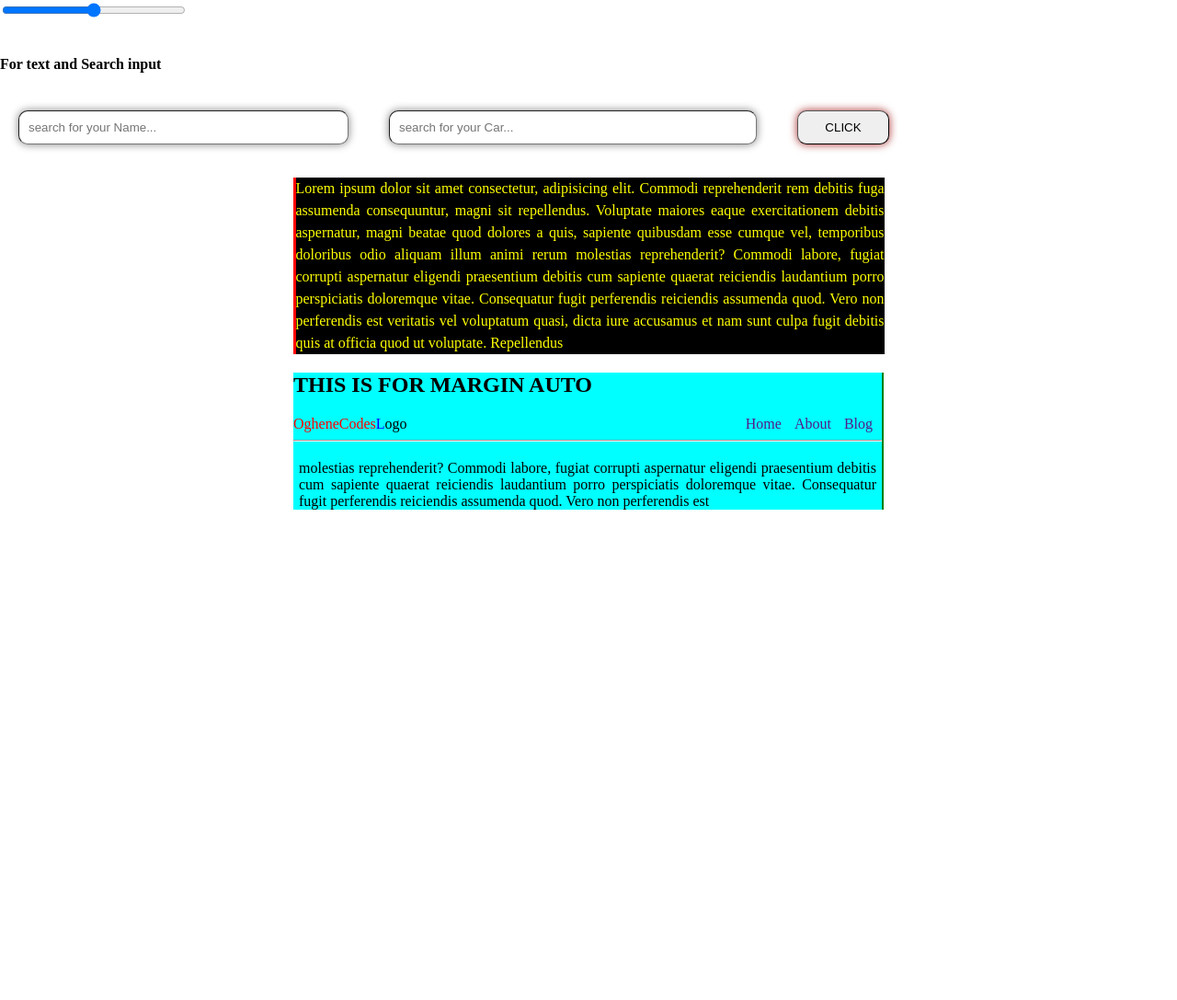
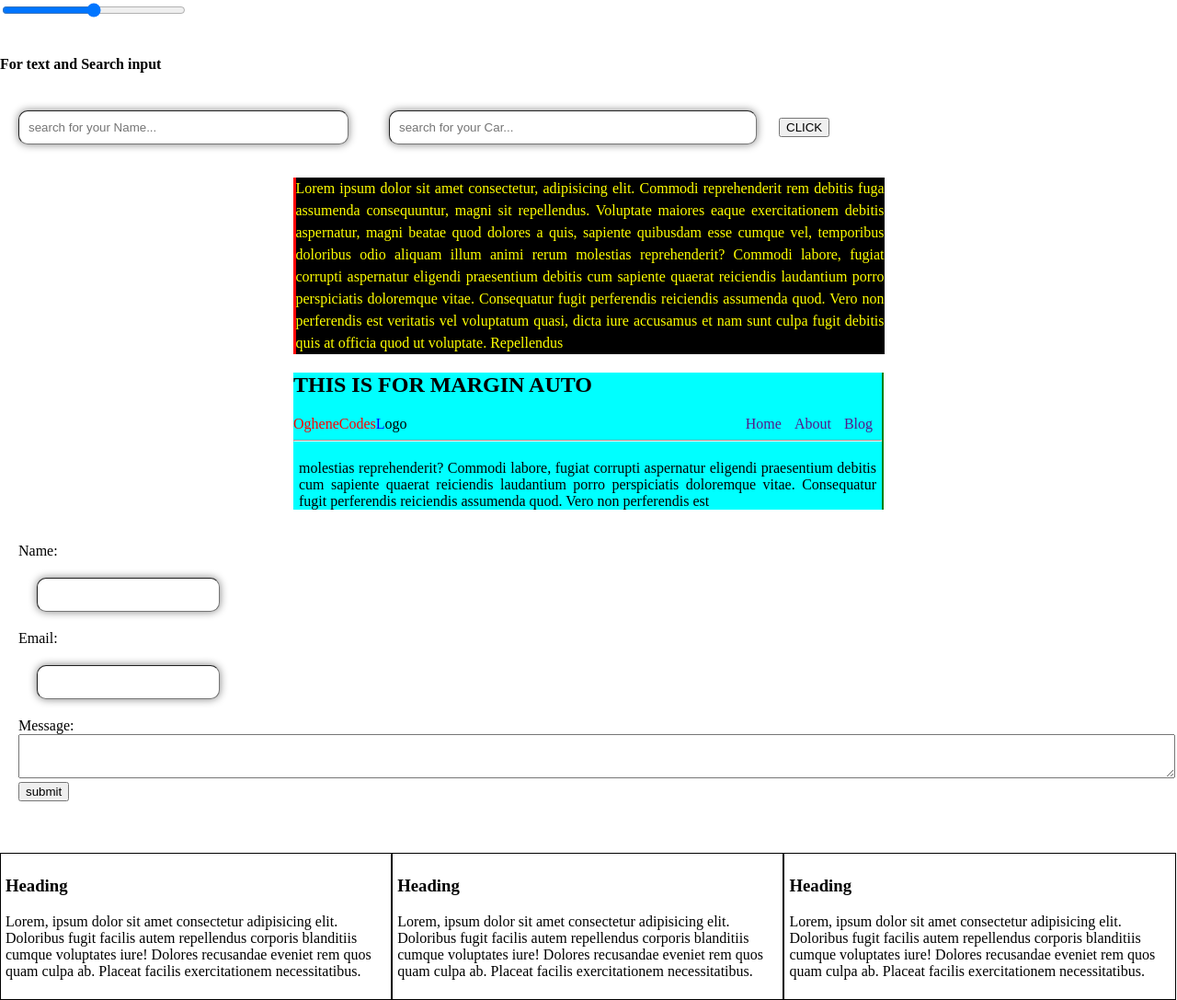
Before and after one commit to ogheneCodes/myCSSTutorial, a plain HTML site: page index.html in a window 1280 px wide. Shown: the part 900-1987 px from the top of the page at 92% size. Before the commit the page ends 1470 px from the top, so only its background shows below. Drawn offline with Linux system fonts and the light colour scheme.

Commit message:
fit commit

```diff
--- a/index.html
+++ b/index.html
@@ -4,8 +4,8 @@
     <meta charset="UTF-8" />
     <meta http-equiv="X-UA-Compatible" content="IE=edge" />
     <meta name="viewport" content="width=device-width, initial-scale=1.0" />
+    <link rel="stylesheet" href="main.css" />
     <title>CSS super features</title>
-    <link rel="stylesheet" href="main.css" />
   </head>
   <body>
     <div>
@@ -42,8 +42,8 @@
         </summary>
       </details>
     </div>
-    <!-- ariticle -->
-    <div>
+    <!-- for div1 -->
+    <div class="div1">
       <h5>Article</h5>
       <article>
         <div id="div1">Here is div one 1</div>
@@ -60,34 +60,51 @@
           <div id="div8">Here is div 8</div>
         </section>
       </article>
+      <!-- div for first span tags -->
+      <div>
         <span>
           <h4>This is for meter</h4>
-          <meter id="meter" max="100" min="20" value= "50">g</meter>
+          <meter id="meter" max="100" min="20" value="50">g</meter>
         </span>
         <span>
           <h4>This is for Progress</h4>
           <progress></progress>
-          <progress max="100" min="20" value= "50"></progress>
+          <progress max="100" min="20" value="50"></progress>
         </span>
         <span>
           <h4>This is for color</h4>
-        <input type="color">
+          <input type="color" />
         </span>
         <span>
           <h4>This is for range</h4>
-          <input type="range" id="range">
+          <input type="range" id="range" />
         </span>
-      <span>
+      </div>
+      <!-- end of div for first span tag -->
+    </div>
+    <!-- end of div1 -->
+
+    <!-- div for first forms -->
+    <div >
       <h4>For text and Search input</h4>
-          <form action="">
-          <input type="text" list="suggestions1" size="40" placeholder="search for your Name...">
+      <form action="" class="suggestions">
+        <input
+          type="text"
+          list="suggestions1"
+          size="40"
+          placeholder="search for your Name..."
+        />
         <datalist id="suggestions1">
           <option>Maxthech</option>
           <option>OgheneCode</option>
           <option>weCodes</option>
           <option>libcodes</option>
         </datalist>
-          <input type="search" list="suggestions2" placeholder="search for your Car...">
+        <input
+          type="search"
+          list="suggestions2"
+          placeholder="search for your Car..."
+        />
         <datalist id="suggestions2">
           <option>Benz</option>
           <option>Toyota</option>
@@ -95,32 +112,34 @@
           <option>BMW</option>
         </datalist>
         <span>
-          <input type="submit" value="CLICK">
+          <input type="submit" value="CLICK" />
         </span>
       </form>
-      </span>
-    <div>
-<!-- using a margin auto -->
+    </div>
+    <!-- end of div for first forms -->
+    <!-- using margin auto -->
     <div id="container">
       <p id="p2">
         Lorem ipsum dolor sit amet consectetur, adipisicing elit. Commodi
         reprehenderit rem debitis fuga assumenda consequuntur, magni sit
-            repellendus. Voluptate maiores eaque exercitationem debitis
-            aspernatur, magni beatae quod dolores a quis, sapiente quibusdam
-            esse cumque vel, temporibus doloribus odio aliquam illum animi rerum
-            molestias reprehenderit? Commodi labore, fugiat corrupti aspernatur
-            eligendi praesentium debitis cum sapiente quaerat reiciendis
-            laudantium porro perspiciatis doloremque vitae. Consequatur fugit
-            perferendis reiciendis assumenda quod. Vero non perferendis est
-            veritatis vel voluptatum quasi, dicta iure accusamus et nam sunt
-            culpa fugit debitis quis at officia quod ut voluptate. Repellendus
+        repellendus. Voluptate maiores eaque exercitationem debitis aspernatur,
+        magni beatae quod dolores a quis, sapiente quibusdam esse cumque vel,
+        temporibus doloribus odio aliquam illum animi rerum molestias
+        reprehenderit? Commodi labore, fugiat corrupti aspernatur eligendi
+        praesentium debitis cum sapiente quaerat reiciendis laudantium porro
+        perspiciatis doloremque vitae. Consequatur fugit perferendis reiciendis
+        assumenda quod. Vero non perferendis est veritatis vel voluptatum quasi,
+        dicta iure accusamus et nam sunt culpa fugit debitis quis at officia
+        quod ut voluptate. Repellendus
       </p>
     </div>
+    <!-- end of using margin auto -->
+    <!--  start dommy website -->
     <div id="div2">
-
       <h2>This is for margin auto</h2>
       <div>
-    <span style="color: red;">OgheneCodes</span><span style="color: blue">L</span><span>ogo</span>
+        <span style="color: red">OgheneCodes</span
+        ><span style="color: blue">L</span><span>ogo</span>
         <span>
           <nav>
             <a href="">Home</a>
@@ -129,21 +148,62 @@
           </nav>
         </span>
       </div>
-  <hr style="background-color: blue;">
+      <hr style="background-color: blue" />
       <p>
         molestias reprehenderit? Commodi labore, fugiat corrupti aspernatur
-  eligendi praesentium debitis cum sapiente quaerat reiciendis
-  laudantium porro perspiciatis doloremque vitae. Consequatur fugit
-  perferendis reiciendis assumenda quod. Vero non perferendis est
+        eligendi praesentium debitis cum sapiente quaerat reiciendis laudantium
+        porro perspiciatis doloremque vitae. Consequatur fugit perferendis
+        reiciendis assumenda quod. Vero non perferendis est
       </p>
+    </div>
+    <!-- end of dummy website -->
+    <!-- div for second forms -->
+    <div>
+      <form action="" class="my-form">
+        <div class="form-group">
+          <label for="">Name:</label>
+          <input type="text" name="name" required/>
+        </div>
+        <div class="form-group">
+          <label for="">Email:</label>
+          <input type="text" name="email" required/>
+        </div>
+        <div class="form-group">
+          <label for="">Message:</label>
+          <textarea name="message"></textarea>
+        </div>
+        <input type="button" type="submit" value="submit" name="" />
+      </form>
+    </div>
+    <!-- end of div for secon forms -->
+    <br><br>
 
+    <!--for new blocks-->
+    <div class="block">
+        <h3>Heading</h3>
+        <p>Lorem, ipsum dolor sit amet consectetur adipisicing elit. Doloribus
+            fugit facilis autem repellendus corporis blanditiis cumque voluptates iure!
+            Dolores recusandae eveniet rem quos
+            quam culpa ab. Placeat facilis exercitationem necessitatibus.
+        </p>
     </div>
-        <script>
-          var sec = document.querySelector("section");
-          //does not search for children or siblings
-          sec.closest('div ').style.backgroundColor = 'red';
-        </script>
-
-
+    <div class="block">
+        <h3>Heading</h3>
+        <p>Lorem, ipsum dolor sit amet consectetur adipisicing elit. Doloribus
+            fugit facilis autem repellendus corporis blanditiis cumque voluptates iure!
+            Dolores recusandae eveniet rem quos
+            quam culpa ab. Placeat facilis exercitationem necessitatibus.
+        </p>
+    </div>
+    <div class="block">
+        <h3>Heading</h3>
+        <p>Lorem, ipsum dolor sit amet consectetur adipisicing elit. Doloribus
+            fugit facilis autem repellendus corporis blanditiis cumque voluptates iure!
+            Dolores recusandae eveniet rem quos
+            quam culpa ab. Placeat facilis exercitationem necessitatibus.
+        </p>
+    </div>
+    <!-- end of new blocks -->
+    <br><br>
   </body>
 </html>
--- a/main.css
+++ b/main.css
@@ -47,7 +47,7 @@ input[type=text] {
     border-width: 1px;
     box-shadow: 0 0 10px 0 gray;
 }
-input[type=search] {
+.suggestions input[type=search] {
     margin: 20px;
     padding: 10px;
     border-radius: 10px;
@@ -56,7 +56,7 @@ input[type=search] {
     box-shadow: 0 0 10px 0 gray;
     width:400px;
 }
-input[type=submit] {
+.div1 input[type=submit] {
     margin: 20px;
     padding: 10px;
     border-radius: 10px;
@@ -100,3 +100,26 @@ a{
 a:hover{
     color:brown;
 }
+/* form styles */
+.my-form{
+    padding: 20px;
+    margin:auto;
+}
+.my-form.form-group{
+    padding-bottom: 15px;
+}
+.my-form label{
+    display: block;
+}
+.my-form.input[type="text"], .my-form textarea{
+    padding: 8px;
+    width: 100%;
+}
+.block{
+    float: left;
+    width: 33.3%;
+    border: 1px solid #000;
+    padding: 5px;
+    /* to make it fit into the container  and responsive use border-box for box sizing*/
+    box-sizing:border-box;
+}
```
Lines whose indentation alone changed are shown as unchanged.
